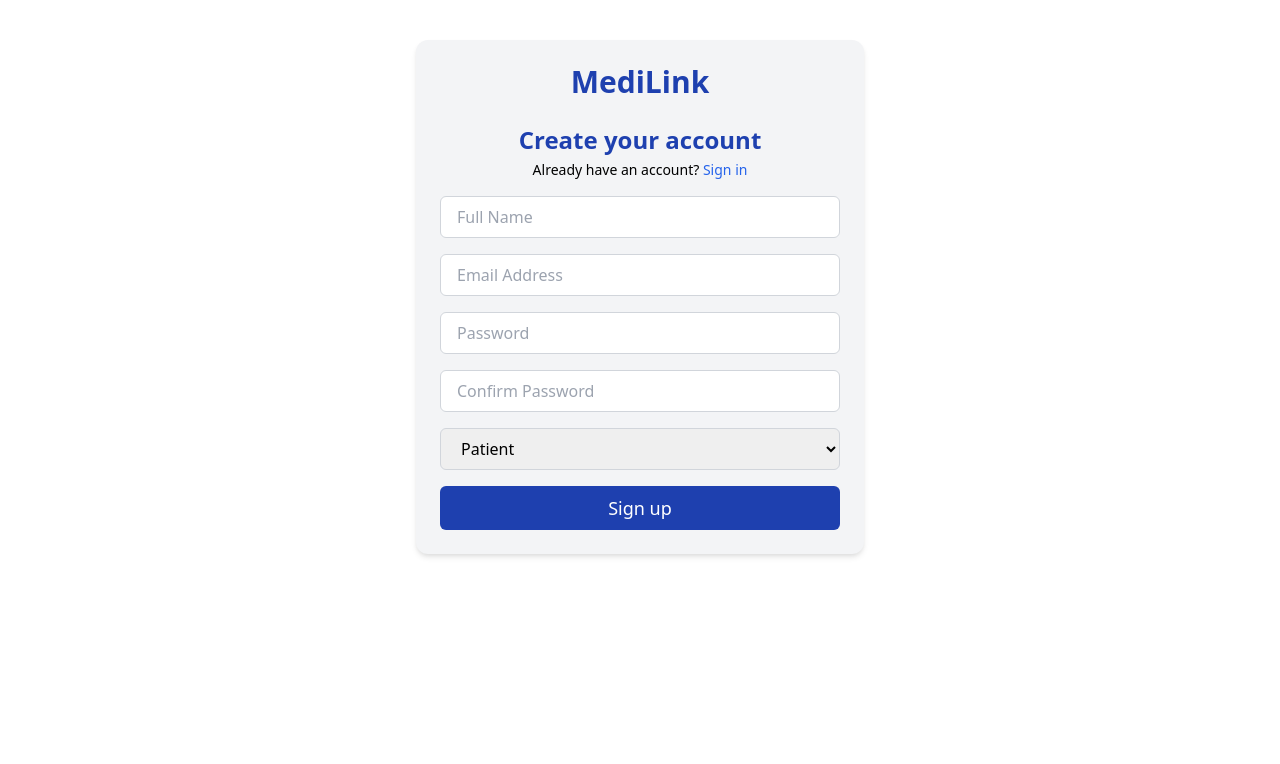
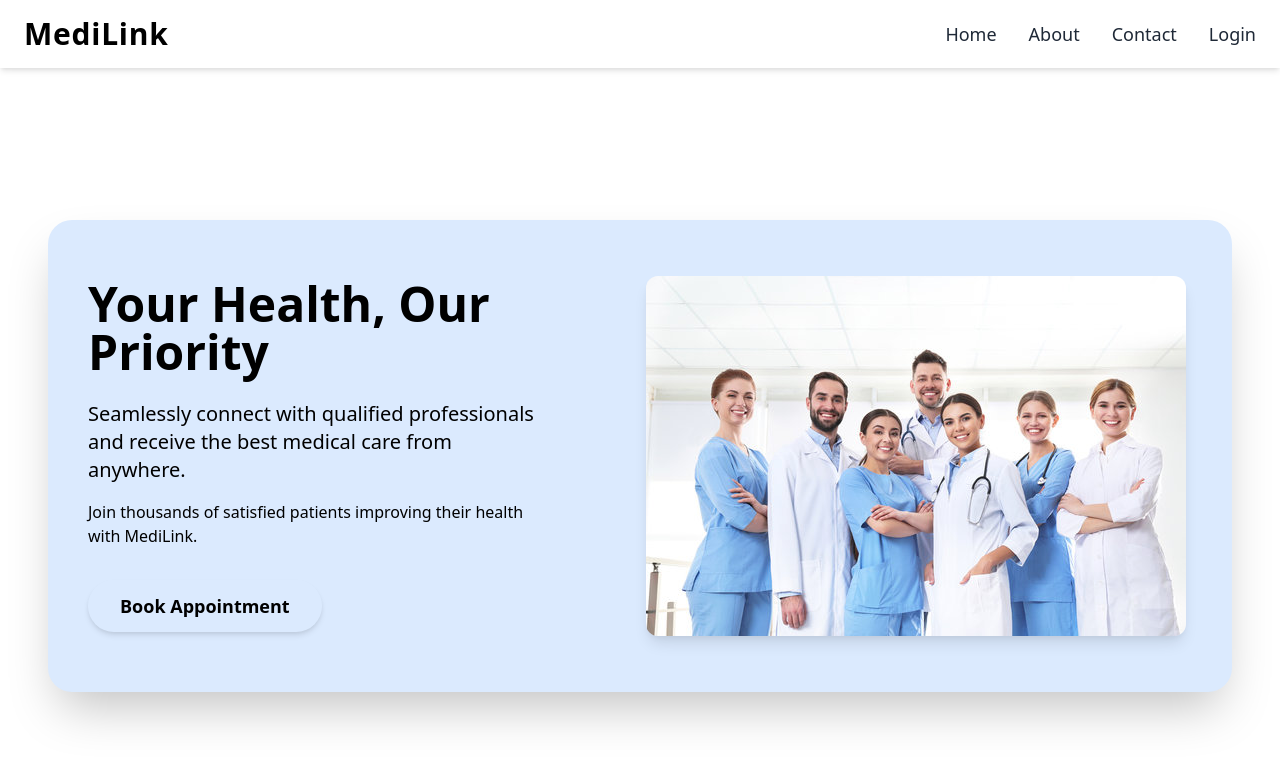
Before and after one commit to SalviVishakha/Medilink-, a React (Create React App) app in the folder frontend/: page / in a window 1280 px wide. Before the commit this address led to /signup. Shown: the top 764 px of the page. Built offline with nearby package versions, Linux system fonts and the light colour scheme; the HTML template or start-up script is replaced by a standard one.

Commit message:
home page updated

```diff
--- a/frontend/src/App.js
+++ b/frontend/src/App.js
@@ -8,10 +8,8 @@ import DoctorDashboard from './pages/DoctorDashboard';
 import BookAppointment from './pages/BookAppointment';
 import Home from './components/Home';
 
-
 function App() {
   const [isAuthenticated, setIsAuthenticated] = useState(!!localStorage.getItem('accessToken'));
-
 
   useEffect(() => {
     const handleStorageChange = () => {
@@ -25,16 +23,13 @@ function App() {
   return (
     <Router>
       <Routes>
-        <Route path="/" element={<Navigate to={isAuthenticated ? "/dashboard" : "/signup"} />} />
+        {/* ✅ This makes sure Home is the first page */}
+        <Route path="/" element={<Home />} />
+
         <Route path="/signup" element={<Signup />} />
         <Route path="/login" element={<Login />} />
-        <Route path="/home" element={<Home />} />
+        <Route path="/verify-email" element={<EmailVerification />} />
 
-        <Route path="/verify-email" element={<EmailVerification />} />
-        <Route
-          path="/home"
-          element={isAuthenticated ? <Home /> : <Navigate to="/home" replace />}
-        />
         <Route
           path="/doctor-dashboard"
           element={isAuthenticated ? <DoctorDashboard /> : <Navigate to="/login" replace />}
@@ -43,6 +38,10 @@ function App() {
           path="/dashboard"
           element={isAuthenticated ? <Dashboard /> : <Navigate to="/login" replace />}
         />
+
+        {/* Optional: keep /home */}
+        <Route path="/home" element={<Home />} />
+
         <Route path="*" element={<div className="text-center p-6">404 - Page Not Found</div>} />
       </Routes>
     </Router>
--- a/frontend/src/components/Home.jsx
+++ b/frontend/src/components/Home.jsx
@@ -1,37 +1,58 @@
 import React from 'react';
-import doctorImage from '../assets/doctor.jpg'; // Add your image in assets folder
+import doctorImage from '../assets/doctor.jpg';
+import { useNavigate } from 'react-router-dom';
 
 const Home = () => {
+  const navigate = useNavigate();
+
   return (
-    <div className="min-h-screen bg-[#fff] flex flex-col">
+    <div className="min-h-screen bg-[#191970] flex flex-col">
       {/* Navbar */}
-      <nav className="flex justify-between items-center p-4 shadow-md bg-white">
-     <div className="text-darkblue text-2xl font-bold">MediLink</div>
-
-        <ul className="flex space-x-6 text-gray-800 font-bold">
-  <li className="hover:text-darkblue cursor-pointer">Home</li>
-  <li className="hover:text-darkblue cursor-pointer">About</li>
-  <li className="hover:text-darkblue cursor-pointer">Contact</li>
-  <li className="hover:text-darkblue cursor-pointer">Login</li>
+      <nav className="flex justify-between items-center px-6 py-4 shadow-md bg-white fixed top-0 left-0 w-full z-10">
+        <div className="text-[#5d2421] text-3xl font-extrabold tracking-wide">MediLink</div>
+        <ul className="flex space-x-8 text-gray-800 font-medium text-lg">
+          <li className="hover:text-[#5d2421] transition duration-200 cursor-pointer">Home</li>
+          <li className="hover:text-[#5d2421] transition duration-200 cursor-pointer">About</li>
+          <li className="hover:text-[#5d2421] transition duration-200 cursor-pointer">Contact</li>
+          <li
+            className="hover:text-[#5d2421] transition duration-200 cursor-pointer"
+            onClick={() => navigate('/login')}
+          >
+            Login
+          </li>
         </ul>
       </nav>
 
-      {/* Body Section */}
-      <div className="flex flex-col md:flex-row items-center justify-between px-6 py-12 bg-[#e1bfb0] flex-1">
+      {/* Hero Section */}
+      <div className="flex justify-center items-center flex-1 mt-28 px-6 md:px-12">
+        <div className="bg-blue-100 rounded-3xl shadow-2xl px-10 py-14 flex flex-col md:flex-row items-center w-full max-w-7xl">
+          {/* Text Content */}
           <div className="md:w-1/2 text-center md:text-left">
-          <h1 className="text-4xl md:text-5xl font-bold text-[#5d2421] mb-4">
-            Your Health,<br /> Our Priority
+            <h1 className="text-4xl md:text-5xl font-extrabold text-[#151B54] mb-6 leading-tight">
+              Your Health, Our Priority
             </h1>
-          <p className="text-lg text-[#5d2421]">
-            Book appointments easily with trusted doctors at MediLink.
+            <p className="text-lg md:text-xl text-[#151B54] mb-4 max-w-md">
+              Seamlessly connect with qualified professionals and receive the best medical care from anywhere.
             </p>
+            <p className="text-base text-[#151B54] mb-8 max-w-md">
+              Join thousands of satisfied patients improving their health with MediLink.
+            </p>
+            <button
+              onClick={() => navigate('/signup')}
+              className="text-black text-lg px-8 py-3 rounded-full font-semibold shadow-md  transition duration-300"
+            >
+            Book Appointment
+            </button>
           </div>
-        <div className="md:w-1/2 mt-8 md:mt-0 flex justify-center">
+
+          {/* Image Content */}
+          <div className="md:w-1/2 mt-10 md:mt-0 flex justify-center">
             <img
               src={doctorImage}
-            alt="Doctor"
-            className="w-80 h-auto object-contain"
+              alt="Doctors"
+              className="w-[360px] md:w-[440px] h-auto object-cover rounded-xl shadow-lg"
             />
+          </div>
         </div>
       </div>
     </div>
```
Lines whose indentation alone changed are shown as unchanged.
